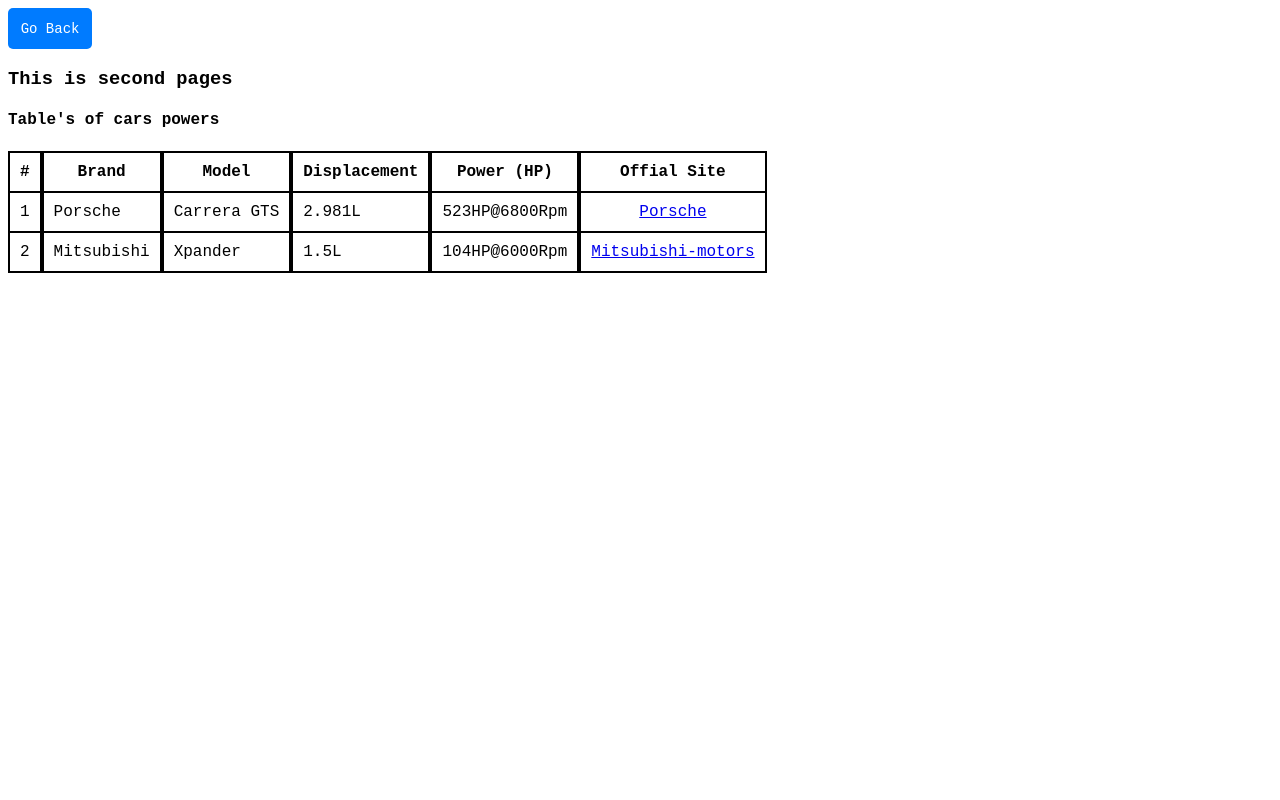
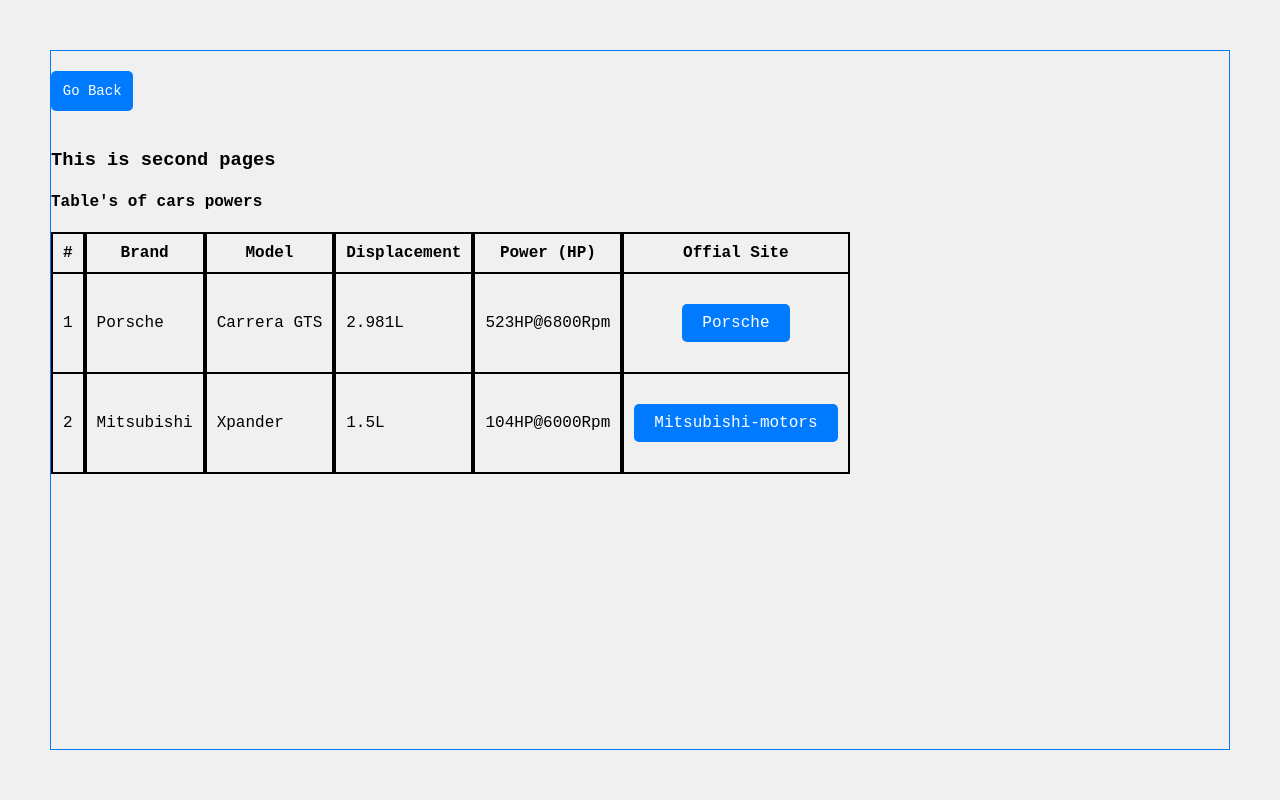
Before and after one commit to ZenRavs/WEBsmt04, a PHP site: page /Lat02/Lat02-pg2.html in a window 1280 px wide. Run offline with PHP 8.4, Linux system fonts and the light colour scheme.

Commit message:
modified:   Lat03/Lat03-bio.html 	modified:   styles/style.css

```diff
--- a/styles/style.css
+++ b/styles/style.css
@@ -24,11 +24,29 @@
     padding: 10px;
 }
 
-div{
-    display: block;
+body {
+    margin: 50px;
+    border: 1px #007BFF solid;
+    padding: 0;
+    background-color: #f0f0f0;
+}
+.container {
+    width: 80%;
+    margin: auto;
     text-align: center;
-    font-size: 14px;
-    background-color: azure;
-    padding: 20%;
-    color: aquamarine;
 }
+h1 {
+    color: #333;
+}
+p {
+    color: #666;
+}
+a {
+    display: inline-block;
+    color: #fff;
+    background-color: #007BFF;
+    padding: 10px 20px;
+    margin: 20px 0;
+    text-decoration: none;
+    border-radius: 5px;
+}
```
Also changed, not shown: Lat03/Lat03-bio.html (+5 -3 lines).
